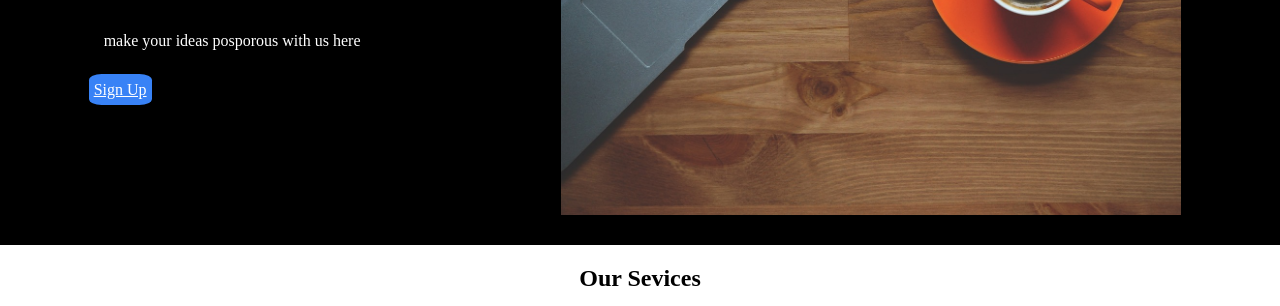
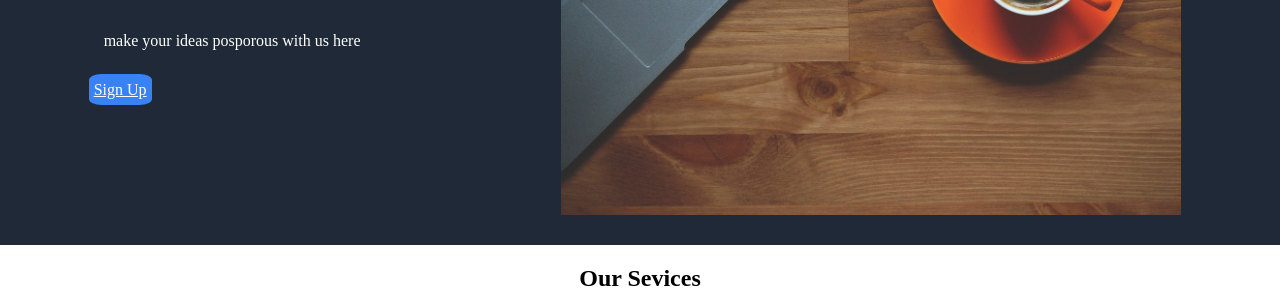
Before and after one commit to coderiksenthil/odin-landing-page, a plain HTML site: page index.html in a window 1280 px wide. Shown: the part 245-551 px from the top of the page. Drawn offline with Linux system fonts and the light colour scheme.

Commit message:
update css color

```diff
--- a/style.css
+++ b/style.css
@@ -42,7 +42,7 @@ body{
 
 .nav1{
     display: flex;
-    background-color: #000000;
+    background-color: #1F2937;
     justify-content: space-around;
     align-items: center;
     padding: 20px;
```
